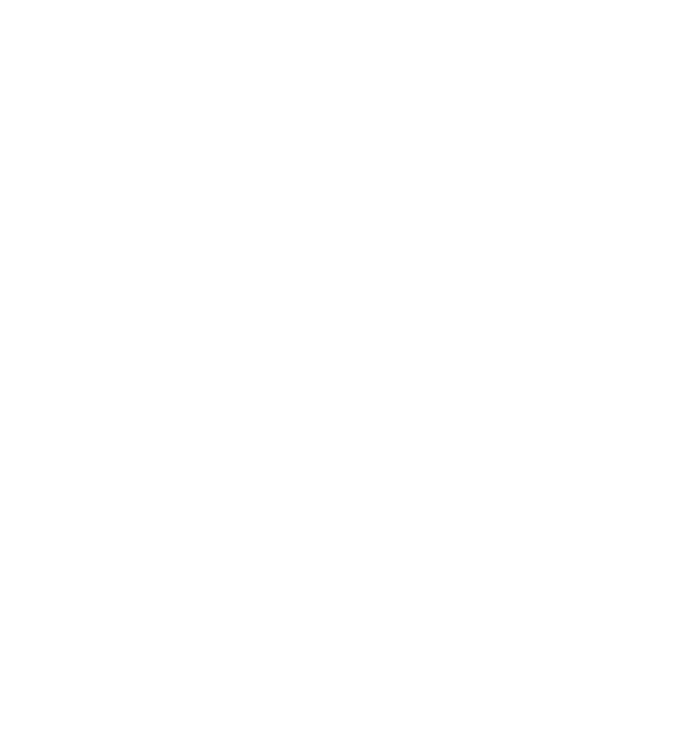
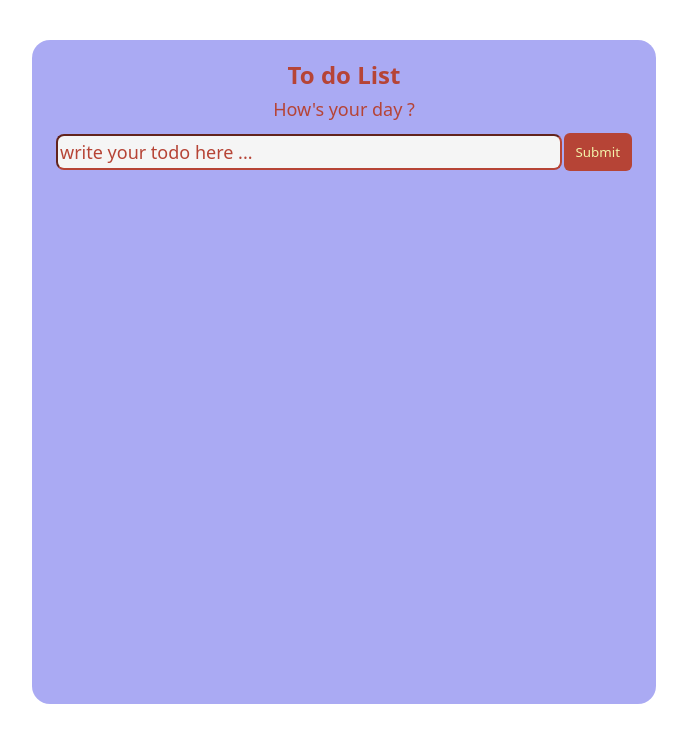
Before and after one commit to dts-kominfo-rea2a/challenge-08-nabilfiras93, a website: page index.html in a window 1280 px wide. Shown: the whole page, without its empty margins (296-983 px from the left). Drawn offline with Linux system fonts and the light colour scheme.

Commit message:
challenge-dom

```diff
--- a/index.html
+++ b/index.html
@@ -4,38 +4,54 @@
     <meta charset="UTF-8" />
     <meta http-equiv="X-UA-Compatible" content="IE=edge" />
     <meta name="viewport" content="width=device-width, initial-scale=1.0" />
+    <link rel="stylesheet" href="style.css" />
     <title>Challenge - DOM</title>
   </head>
   <body>
     <div id="app">
       <!-- TODO: Buatlah sebuah header dengan id todo-title -->
+      <div id="todo-title">To do List</div>
       <!-- TODO: Buatlah sebuah subtitle dengan id todo-subtitle -->
-
+      <span id="todo-subtitle"> How's your day ?</span>
       <!-- Section: input -->
       <!-- TODO: Buatlah sebuah input bertipe text dengan id todo-input -->
-      <!-- TODO: Buatlah sebuah button dengan id todo-submit -->
-
+      <section>
+        <input type="text" id="todo-input" placeholder="write your todo here ..." />
+        <!-- TODO: Buatlah sebuah button dengan id todo-submit -->
+        <button id="todo-submit">submit</button>
+      </section>
       <!-- Section output -->
       <!-- TODO: Buatlah sebuah <ul> dengan id todo-output -->
+      <ul id="todo-output"></ul>
     </div>
 
     <!-- ! Untuk tantangan ini, script jangan diubah ke external js yah ! -->
     <script>
       // TODO: Deklarasi variable sesuai dengan kebutuhan di sini
-      let button;
-      let input;
-      let output;
+      let button = document.getElementById("todo-submit");
+      let input = document.getElementById("todo-input");
+      let output = document.getElementById("todo-output");
 
       // TODO: Buatlah sebuah fungsi dengan nama fnClickHandler
       // Fungsi yang digunakan untuk menambahkan tulisan
       // Jangan ubah cara deklarasi fungsinya, cukup isi saja
-      function fnClickHandler(toDoItem) {}
+      function fnClickHandler(toDoItem) {
+        const buttonKey = toDoItem.key;
+        if (buttonKey === "Enter" || toDoItem.type === "click") {
+          let list = document.createElement("li");
+          list.innerHTML = input.value;
+          output.appendChild(list);
+          input.value = "";
+          console.log(output);
+        }
+      }
 
       // TODO: register event onclick / addEventListener untuk button
       // akan menjalankan fungsi fnClickHandler
-
+      button.addEventListener("click", fnClickHandler);
       // TODO: register event onkeypress / addEventListener untuk input
       // sehingga saat di input ditekan enter akan menjalankan fungsi fnClickHandler juga
+      input.addEventListener("keypress", fnClickHandler);
     </script>
   </body>
 </html>
--- /dev/null
+++ b/style.css
@@ -0,0 +1,80 @@
+* {
+    margin: 0;
+    font-family: system-ui, -apple-system, BlinkMacSystemFont, 'Segoe UI', Roboto, Oxygen, Ubuntu, Cantarell, 'Open Sans', 'Helvetica Neue', sans-serif;
+}
+
+body {
+    background: #ffffff;
+    color: #b64436;
+    font-weight: 700;
+}
+
+#app{
+    max-width: 600px;
+    height: 80vh;
+    background-color: #aaaaf3;
+    margin: 40px auto;
+    border-radius: 18px;
+    display: flex;
+    flex-direction: column;
+    padding: 12px;
+}
+
+#todo-title {
+    font-size: 24px;
+    font-weight: bolder;
+    text-align: center;
+    padding: 6px;
+}
+
+#todo-subtitle{
+    font-size: 18px;
+    font-weight: 300;
+    text-align: center;
+}
+
+section {
+    display: flex;
+    margin: 12px;
+    flex-direction: row;
+    justify-content: space-between;
+    align-items: center;
+}
+
+input{
+    height: 30px;
+    width: 90%;
+    border-radius: 8px;
+    background-color: #f5f5f5;
+    outline: none;
+    border-color: #b64436;
+    color: #b64436;
+    font-size: 18px;
+}
+
+::placeholder{
+    color: #b64436;
+    font-weight: 200;
+}
+
+#todo-submit{
+    padding: 10px 12px ;
+    background-color: #b64436;
+    color: #f3f3aa;
+    border-radius: 6px;
+    cursor: pointer;
+    margin-left: 2px;
+    text-transform: capitalize;
+    outline: none;
+    border: none;
+}
+
+ul {
+    list-style: none;
+    padding: 6px 8px;
+    height: auto;
+    overflow-y: auto;
+}
+li{
+    margin: 6px 2px;
+}
```
